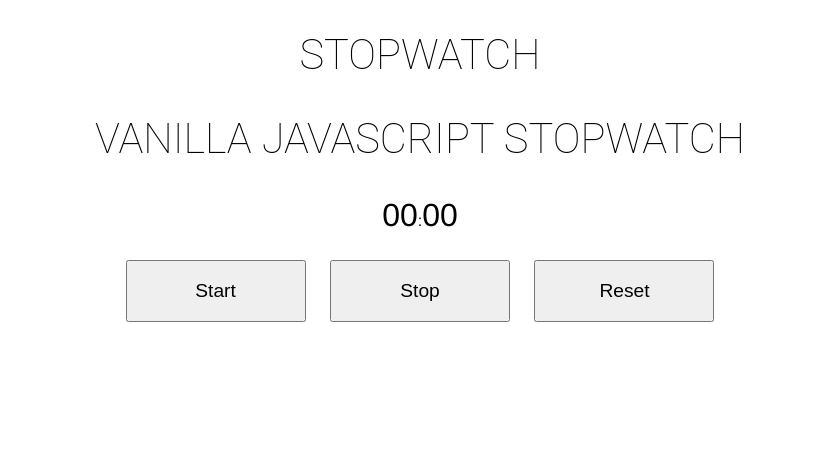
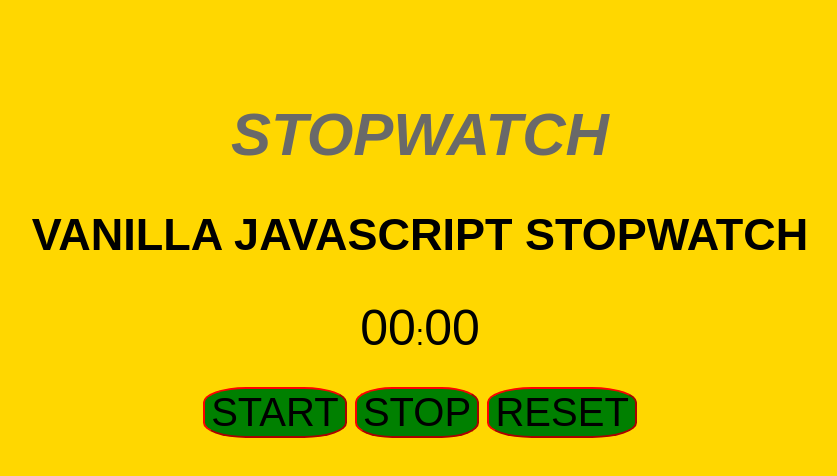
Before and after one commit to pjitu8904/jitu8904, a plain HTML site: page index.html in a window 1280 px wide. Shown: the whole page, without its empty margins (220-1057 px from the left). Drawn offline with Linux system fonts and the light colour scheme.

Commit message:
Update style.css

```diff
--- a/style.css
+++ b/style.css
@@ -1,63 +1,49 @@
-/* Variabes */
-$orange: #ffa600;
-$grey:#f3f3f3;
-$white: #fff;
-$base-color:$orange ;
+body{
+  font-family:sans-serif;
+  text-align: center;
+  background-color:gold;
+  text-transform:uppercase;
+  padding:40px;
+  border:20px;
+  margin:20px;
+  font-size:30px;
 
 
-/* Mixin's */
-@mixin transition {
--webkit-transition: all 0.5s ease-in-out;
--moz-transition: all 0.5s ease-in-out;
-transition: all 0.5s ease-in-out;
 }
-@mixin corners ($radius) {
--moz-border-radius: $radius;
--webkit-border-radius: $radius;
-border-radius: $radius;
--khtml-border-radius: $radius;
+h1{
+  color:dimgray;
+  font-style:italic;
 }
-
-body {
-background:$base-color;
-font-family: "HelveticaNeue-Light", "Helvetica Neue Light", "Helvetica Neue", Helvetica, Arial, "Lucida Grande", sans-serif;
-height:100%;
+#button-start{
+  border-radius:30%;
+  border-color: red;
+  background-color: green;
+  text-transform:uppercase;
+  text color: white;
+  text size:50px;
+  font-size: 40px;
 }
-
-.wrapper {
-width: 800px;
-margin: 30px auto;
-color:$white;
-text-align:center;
+#button-stop{
+  border-radius:30%;
+  border-color: red;
+  background-color: green;
+  text-transform:uppercase;
+  text color: white;
+  text size:50px;
+  font-size:40px;
 }
-
-h1, h2, h3 {
-  font-family: 'Roboto', sans-serif;
-  font-weight: 100;
-  font-size: 2.6em;
-  text-transform: uppercase;
+#button-reset{
+  border-radius:30%;
+  border-color: red;
+  background-color: green;
+  text-transform:uppercase;
+  text color: white;
+  text size:50px;
+  font-size:40px;
 }
-
-#seconds, #tens{
-  font-size:2em;
+#seconds{
+  font-size:50px;
 }
-
-button{
-@include corners (5px);
-background:$base-color;
-color:$white;
-border: solid 1px $white;
-text-decoration:none;
-cursor:pointer;
-font-size:1.2em;
-padding:18px 10px;
-width:180px;
-margin: 10px;
- outline: none;
-  &:hover{
-  @include transition;
-  background:$white;
-  border: solid 1px $white;
-  color:$base-color;
-  }
+#tens{
+  font-size: 50px;
 }
```
